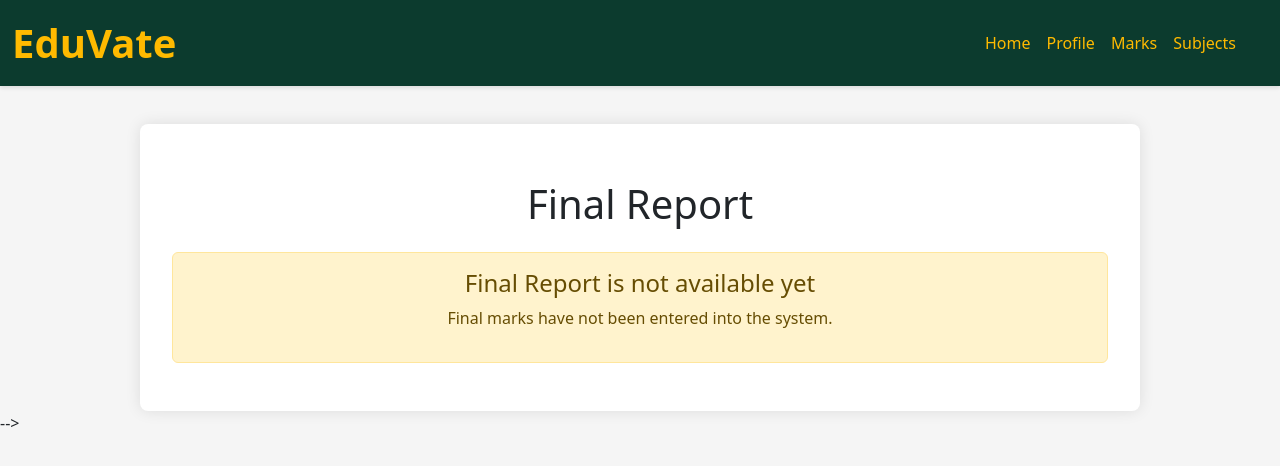
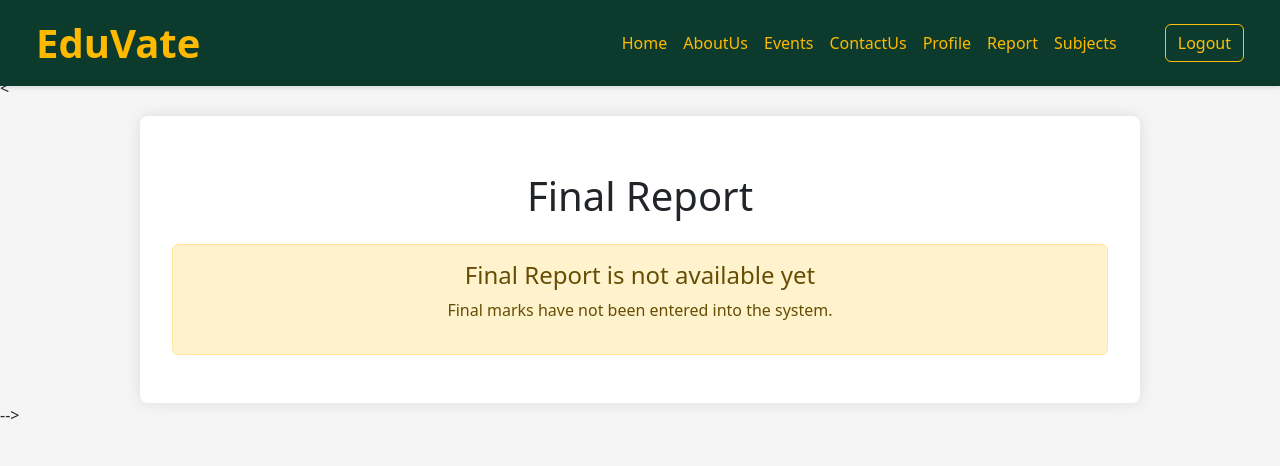
Before and after one commit to Gannah-Alaa/EduVate, a PHP site: page /phpmailer/FinalReport.php in a window 1280 px wide. Shown: the top 466 px of the page. Run offline with PHP 8.4, Linux system fonts and the light colour scheme; a user stored in the database is signed in; data comes from the database, SQL or seed files in the repository.

Commit message:
Update FinalReport.php

```diff
--- a/Student/FinalReport.php
+++ b/Student/FinalReport.php
@@ -227,32 +227,52 @@ body {
     </style>
 </head>
 <body>
-        <nav class="navbar navbar-expand-lg fixed-top">
-        <div class="container-fluid">
-            <a class="navbar-brand logo" href="home.php">EduVate</a>
+        <<!-- start navbar -->
+    <nav class="navbar navbar-expand-lg">
+        <div class="container-fluid ms-4">
+            <a class="navbar-brand logo" href="#home">EduVate</a>
             <button class="navbar-toggler" type="button" data-bs-toggle="collapse" data-bs-target="#navbarSupportedContent" aria-controls="navbarSupportedContent" aria-expanded="false" aria-label="Toggle navigation">
                 <span class="navbar-toggler-icon"></span>
             </button>
             <div class="collapse navbar-collapse" id="navbarSupportedContent">
                 <ul class="navbar-nav ms-auto mb-2 mb-lg-0 me-4">
                     <li class="nav-item">
-                        <a class="nav-link" aria-current="page" href="home.php">Home</a>
+                        <a class="nav-link" aria-current="page" href="#home">Home</a>
                     </li>
                     <li class="nav-item">
-                        <a class="nav-link" aria-current="page" href="profile.php">Profile</a>
+                        <a class="nav-link" aria-current="page" href="#aboutus-container">AboutUs</a>
                     </li>
                     <li class="nav-item">
-                        <a class="nav-link" aria-current="page" href="finalReport.php">Marks</a>
+                        <a class="nav-link" aria-current="page" href="#events">Events</a>
                     </li>
                     <li class="nav-item">
-                        <a class="nav-link" aria-current="page" href="Profile.php#classes">Subjects</a>
+                        <a class="nav-link" aria-current="page" href="#contactus">ContactUs</a>
                     </li>
+                    <?php if(isset($_SESSION['StudentID'])): ?>
+                        <li class="nav-item">
+                            <a class="nav-link" aria-current="page" href="Profile.php">Profile</a>
+                        </li>
+                        <li class="nav-item">
+                            <a class="nav-link" aria-current="page" href="FinalReport.php">Report</a>
+                        </li>
+                        <li class="nav-item">
+                            <a class="nav-link" aria-current="page" href="Profile.php#classes">Subjects</a>
+                        </li>
+                    <?php endif; ?>
                 </ul>
+                <?php if(isset($_SESSION['StudentID'])): ?>
+                    <form method="post">
+                        <button type="submit" name="logout" class="btn btn-outline-warning ms-3 me-4 ">Logout</button>
+                    </form>
+                <?php else: ?>
+                    <button type="button" class="btn btn-outline-warning ms-3 me-4 "><a href="login.php">Login</a></button>
+                <?php endif; ?>
             </div>
         </div>
     </nav>
     <!-- end navbar -->
-    <div class="container mt-5">
+
+    <div class="container mt-3">
         <div class="report-card">
             <h1 class="text-6xl font-bold text-center mt-4 mb-4">Final Report</h1>
 
```
